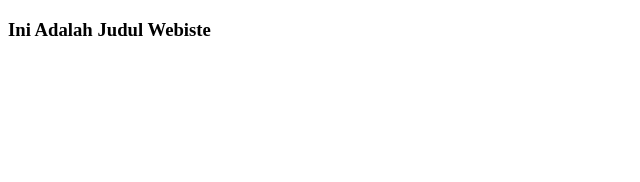
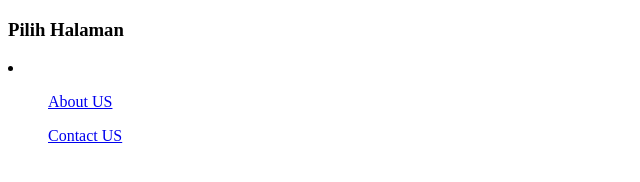
Before and after one commit to nurisakbar/latihan-git, a plain HTML site: page index.html in a window 1280 px wide. Shown: the whole page, without its empty margins (0-640 px from the left). Drawn offline with Linux system fonts and the light colour scheme.

Commit message:
menambahkan 2 menu navigasi

```diff
--- a/index.html
+++ b/index.html
@@ -7,6 +7,10 @@
     <title>Webiste.com</title>
 </head>
 <body>
-    <h3>Ini Adalah Judul Webiste</h3>
+    <h3>Pilih Halaman</h3>
+    <li>
+        <ul><a href="about-us.html">About US</a></ul>
+        <ul><a href="contact-us.html">Contact US</a></ul>
+    </li>
 </body>
 </html>
```
